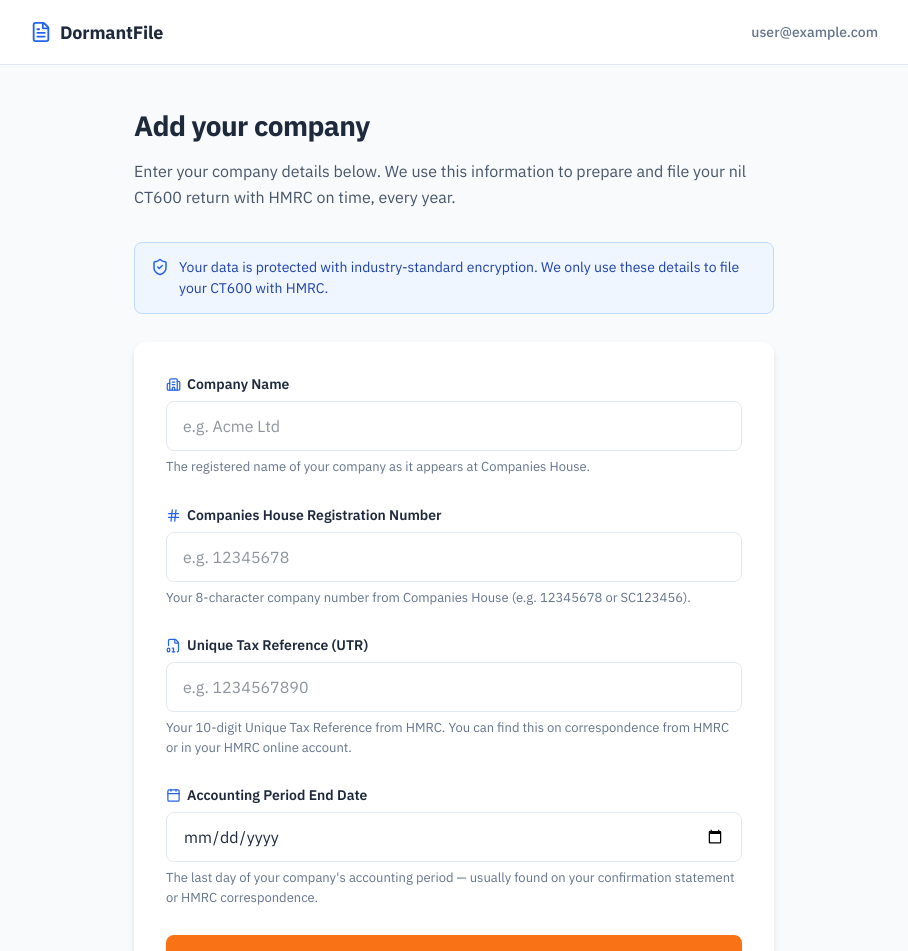
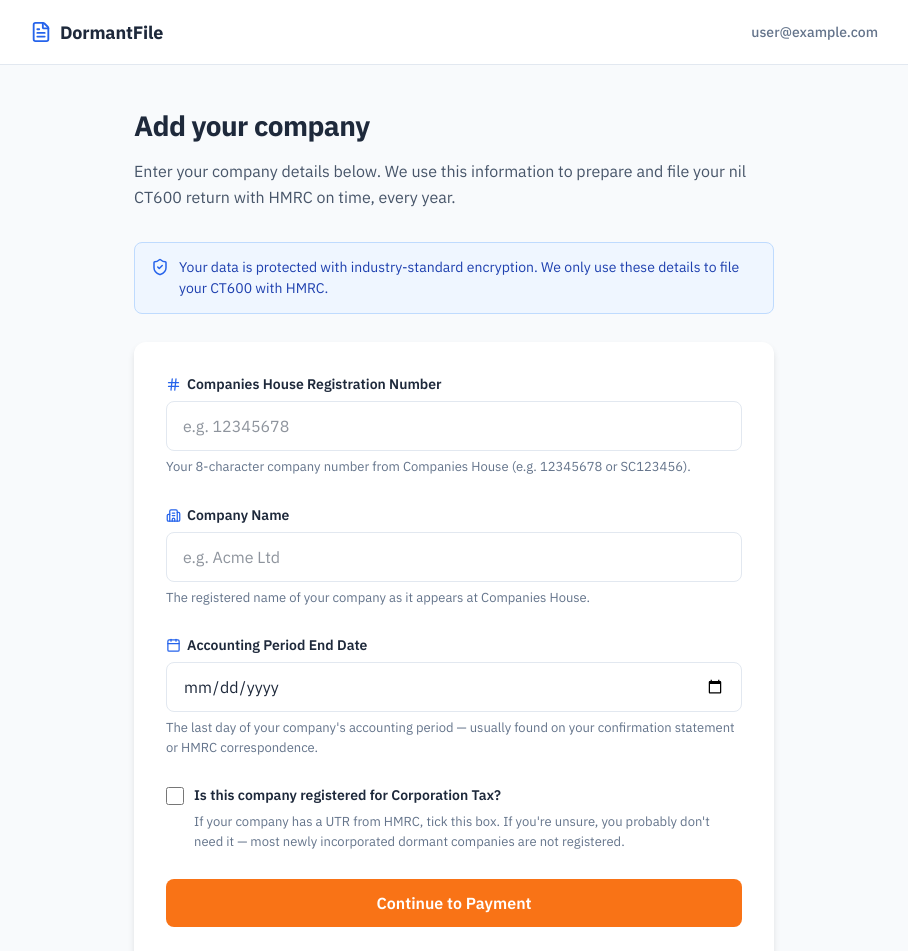
Before and after one commit to bendav91/dormantfile, a Next.js app: page /onboarding in a window 1280 px wide. Shown: the top 951 px of the page, without its empty margins (186-1094 px from the left). Built offline with nearby package versions, Linux system fonts and the light colour scheme; no server answers; the database is empty; sample sign-in values are in the browser's storage.

Commit message:
feat: add Corp Tax toggle and conditional UTR field to company form

```diff
--- a/src/components/company-form.tsx
+++ b/src/components/company-form.tsx
@@ -110,14 +110,15 @@ function FocusableInput({
   );
 }
 
-export default function CompanyForm() {
+export default function CompanyForm({ isFirstCompany = true }: { isFirstCompany?: boolean }) {
   const [companyName, setCompanyName] = useState("");
   const [companyRegistrationNumber, setCompanyRegistrationNumber] = useState("");
   const [uniqueTaxReference, setUniqueTaxReference] = useState("");
   const [accountingPeriodEnd, setAccountingPeriodEnd] = useState("");
+  const [registeredForCorpTax, setRegisteredForCorpTax] = useState(false);
   const [errors, setErrors] = useState<FormErrors>({});
   const [loading, setLoading] = useState(false);
-  const [lookupStatus, setLookupStatus] = useState<"idle" | "loading" | "found" | "not_found" | "unavailable">("idle");
+  const [lookupStatus, setLookupStatus] = useState<"idle" | "loading" | "found" | "not_found" | "unavailable" | "error">("idle");
   const lookupTimer = useRef<ReturnType<typeof setTimeout> | null>(null);
 
   useEffect(() => {
@@ -142,14 +143,14 @@ export default function CompanyForm() {
           return;
         }
         if (!res.ok) {
-          setLookupStatus("idle");
+          setLookupStatus("error");
           return;
         }
         const data = await res.json();
         setCompanyName(data.companyName);
         setLookupStatus("found");
       } catch {
-        setLookupStatus("idle");
+        setLookupStatus("error");
       }
     }, 500);
 
@@ -168,13 +169,26 @@ export default function CompanyForm() {
     } else if (companyRegistrationNumber.length > 8) {
       errs.companyRegistrationNumber = "Registration number must be 8 characters or fewer.";
     }
-    if (!uniqueTaxReference.trim()) {
-      errs.uniqueTaxReference = "UTR is required.";
-    } else if (!validateUTR(uniqueTaxReference)) {
-      errs.uniqueTaxReference = "UTR must be exactly 10 digits.";
+    if (registeredForCorpTax) {
+      if (!uniqueTaxReference.trim()) {
+        errs.uniqueTaxReference = "UTR is required for companies registered for Corporation Tax.";
+      } else if (!validateUTR(uniqueTaxReference)) {
+        errs.uniqueTaxReference = "UTR must be exactly 10 digits.";
+      }
     }
     if (!accountingPeriodEnd) {
       errs.accountingPeriodEnd = "Accounting period end date is required.";
+    } else {
+      const periodEnd = new Date(accountingPeriodEnd);
+      const now = new Date();
+      const twoYearsAgo = new Date();
+      twoYearsAgo.setUTCFullYear(twoYearsAgo.getUTCFullYear() - 2);
+
+      if (periodEnd > now) {
+        errs.accountingPeriodEnd = "Accounting period end date cannot be in the future.";
+      } else if (periodEnd < twoYearsAgo) {
+        errs.accountingPeriodEnd = "Accounting period end date cannot be more than 2 years in the past.";
+      }
     }
     return errs;
   }
@@ -196,38 +210,24 @@ export default function CompanyForm() {
         body: JSON.stringify({
           companyName,
           companyRegistrationNumber,
-          uniqueTaxReference,
+          uniqueTaxReference: registeredForCorpTax ? uniqueTaxReference : undefined,
           accountingPeriodEnd,
+          registeredForCorpTax,
         }),
       });
 
       if (!companyRes.ok) {
         const data = await companyRes.json();
-        if (companyRes.status === 409) {
-          setErrors({ general: "A company is already registered to your account." });
-        } else {
-          setErrors({ general: data.error || "Failed to save company. Please try again." });
-        }
+        setErrors({ general: data.error || "Failed to save company. Please try again." });
         setLoading(false);
         return;
       }
 
-      const checkoutRes = await fetch("/api/stripe/create-checkout", {
-        method: "POST",
-      });
-
-      if (!checkoutRes.ok) {
-        setErrors({ general: "Failed to create checkout session. Please try again." });
-        setLoading(false);
-        return;
-      }
-
-      const { url } = await checkoutRes.json();
-      if (url) {
-        window.location.href = url;
+      // First company: go to plan picker. Additional companies: go to dashboard.
+      if (isFirstCompany) {
+        window.location.href = "/choose-plan";
       } else {
-        setErrors({ general: "No checkout URL returned. Please try again." });
-        setLoading(false);
+        window.location.href = "/dashboard";
       }
     } catch {
       setErrors({ general: "An unexpected error occurred. Please try again." });
@@ -248,22 +248,6 @@ export default function CompanyForm() {
           gap: "28px",
         }}
       >
-        <FormField
-          id="companyName"
-          label="Company Name"
-          helpText="The registered name of your company as it appears at Companies House."
-          error={errors.companyName}
-          icon={Building2}
-        >
-          <FocusableInput
-            id="companyName"
-            value={companyName}
-            onChange={(e) => setCompanyName(e.target.value)}
-            placeholder="e.g. Acme Ltd"
-            hasError={!!errors.companyName}
-          />
-        </FormField>
-
         <FormField
           id="companyRegistrationNumber"
           label="Companies House Registration Number"
@@ -296,22 +280,26 @@ export default function CompanyForm() {
               <span style={{ fontSize: "13px", color: "#DC2626" }}>No company found with that number.</span>
             </div>
           )}
+          {lookupStatus === "error" && (
+            <div style={{ marginTop: "2px" }}>
+              <span style={{ fontSize: "13px", color: "#64748B" }}>Lookup failed — enter company name manually.</span>
+            </div>
+          )}
         </FormField>
 
         <FormField
-          id="uniqueTaxReference"
-          label="Unique Tax Reference (UTR)"
-          helpText="Your 10-digit Unique Tax Reference from HMRC. You can find this on correspondence from HMRC or in your HMRC online account."
-          error={errors.uniqueTaxReference}
-          icon={FileDigit}
+          id="companyName"
+          label="Company Name"
+          helpText="The registered name of your company as it appears at Companies House."
+          error={errors.companyName}
+          icon={Building2}
         >
           <FocusableInput
-            id="uniqueTaxReference"
-            value={uniqueTaxReference}
-            onChange={(e) => setUniqueTaxReference(e.target.value)}
-            placeholder="e.g. 1234567890"
-            maxLength={10}
-            hasError={!!errors.uniqueTaxReference}
+            id="companyName"
+            value={companyName}
+            onChange={(e) => setCompanyName(e.target.value)}
+            placeholder="e.g. Acme Ltd"
+            hasError={!!errors.companyName}
           />
         </FormField>
 
@@ -331,6 +319,53 @@ export default function CompanyForm() {
             hasError={!!errors.accountingPeriodEnd}
           />
         </FormField>
+
+        <div style={{ display: "flex", flexDirection: "column", gap: "6px" }}>
+          <label
+            style={{
+              display: "flex",
+              alignItems: "center",
+              gap: "10px",
+              fontSize: "14px",
+              fontWeight: 600,
+              color: "#1E293B",
+              cursor: "pointer",
+            }}
+          >
+            <input
+              type="checkbox"
+              checked={registeredForCorpTax}
+              onChange={(e) => {
+                setRegisteredForCorpTax(e.target.checked);
+                if (!e.target.checked) setUniqueTaxReference("");
+              }}
+              style={{ width: "18px", height: "18px", accentColor: "#2563EB" }}
+            />
+            Is this company registered for Corporation Tax?
+          </label>
+          <p style={{ fontSize: "13px", color: "#64748B", margin: 0, paddingLeft: "28px" }}>
+            If your company has a UTR from HMRC, tick this box. If you&apos;re unsure, you probably don&apos;t need it — most newly incorporated dormant companies are not registered.
+          </p>
+        </div>
+
+        {registeredForCorpTax && (
+          <FormField
+            id="uniqueTaxReference"
+            label="Unique Tax Reference (UTR)"
+            helpText="Your 10-digit Unique Tax Reference from HMRC. You can find this on correspondence from HMRC or in your HMRC online account."
+            error={errors.uniqueTaxReference}
+            icon={FileDigit}
+          >
+            <FocusableInput
+              id="uniqueTaxReference"
+              value={uniqueTaxReference}
+              onChange={(e) => setUniqueTaxReference(e.target.value)}
+              placeholder="e.g. 1234567890"
+              maxLength={10}
+              hasError={!!errors.uniqueTaxReference}
+            />
+          </FormField>
+        )}
 
         {errors.general && (
           <div
@@ -378,7 +413,7 @@ export default function CompanyForm() {
           }}
         >
           {loading && <Loader2 size={18} strokeWidth={2} style={{ animation: "spin 1s linear infinite" }} />}
-          {loading ? "Processing..." : "Continue to Payment"}
+          {loading ? "Processing..." : isFirstCompany ? "Continue to Payment" : "Add Company"}
         </button>
 
         <p style={{ fontSize: "13px", color: "#94A3B8", textAlign: "center", margin: 0 }}>
```
